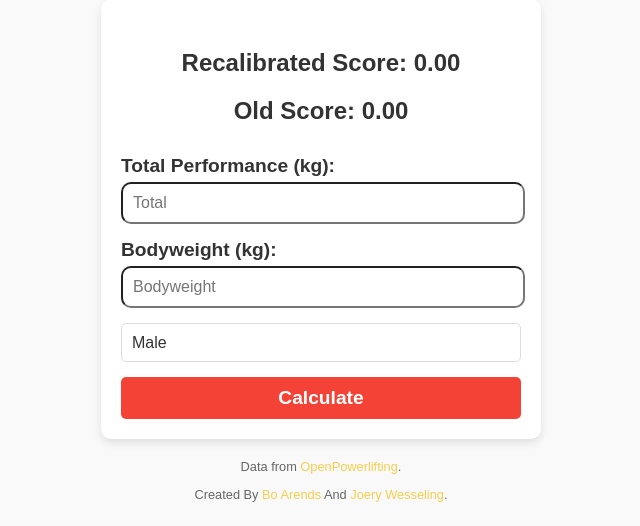
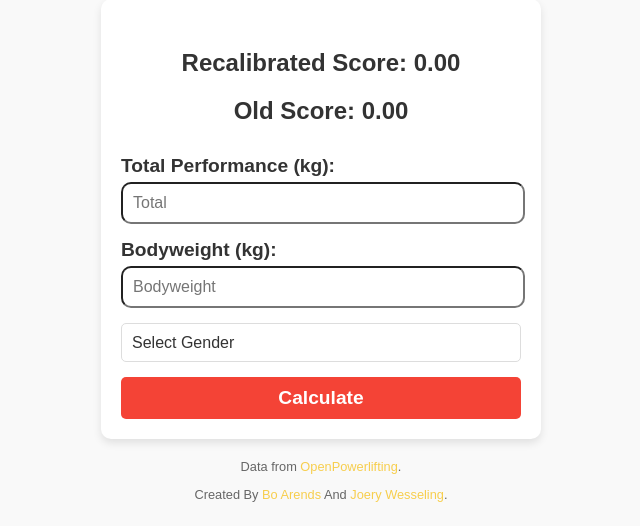
Before and after one commit to JoeryWesseling/RecalibratingIPFPoints, a PHP site: page / in a window 1280 px wide. Shown: the part 129-655 px from the top of the page, without its empty margins (319-959 px from the left). Run offline with PHP 8.4, Linux system fonts and the light colour scheme.

Commit message:
Code change + adding the correct images

```diff
--- a/ipfpointsrecalibrated.com/applicatie/includes/ipf_calculate.php
+++ b/ipfpointsrecalibrated.com/applicatie/includes/ipf_calculate.php
@@ -41,7 +41,6 @@ session_start();
 header(header: 'Content-Type: text/plain');
 
 
-// Generate CSRF token if not already set
 if ($_SERVER["REQUEST_METHOD"] === "POST") {
     try {
         // Sanitize and validate inputs
--- a/ipfpointsrecalibrated.com/applicatie/index.php
+++ b/ipfpointsrecalibrated.com/applicatie/index.php
@@ -28,14 +28,12 @@
 
                 <div class="select-container">
                     <select id="gender" name="gender" required>
+                        <option value="" disabled selected>Select Gender</option>
                         <option value="M">Male</option>
                         <option value="F">Female</option>
                      </select>
                 </div>
                 <button type="button" id="calculate-btn" class="calculate-btn">Calculate</button>
-
-
-
             </form>
         </div>
     </main>
```
Also changed, not shown: Refitting IPF Points/Figures/glcoefficientsfemalechange.png, Refitting IPF Points/Figures/oldvsnewmodelfemale.png, Refitting IPF Points/Figures/relativechangefemale.png, Refitting IPF Points/Figures/relativechangemale.png, Refitting IPF Points/Figures/weightclasschangefemale.png.
